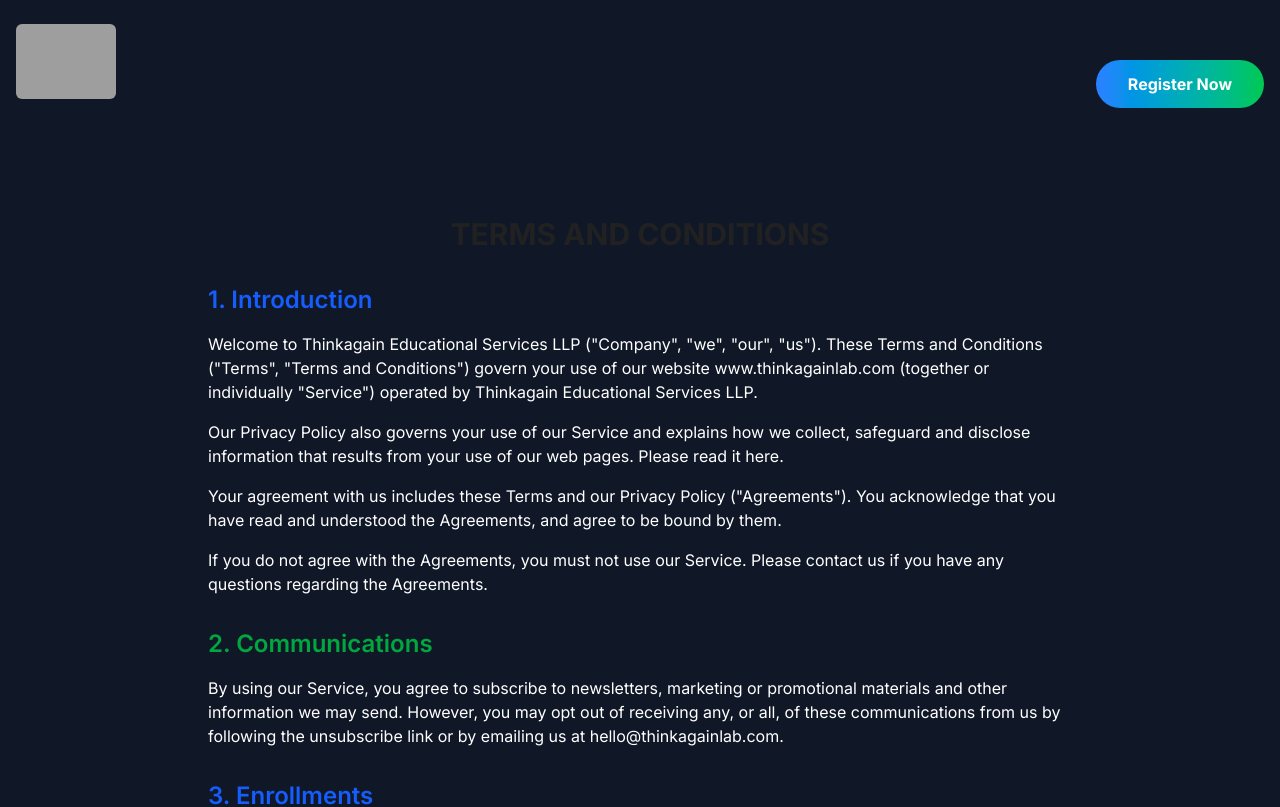
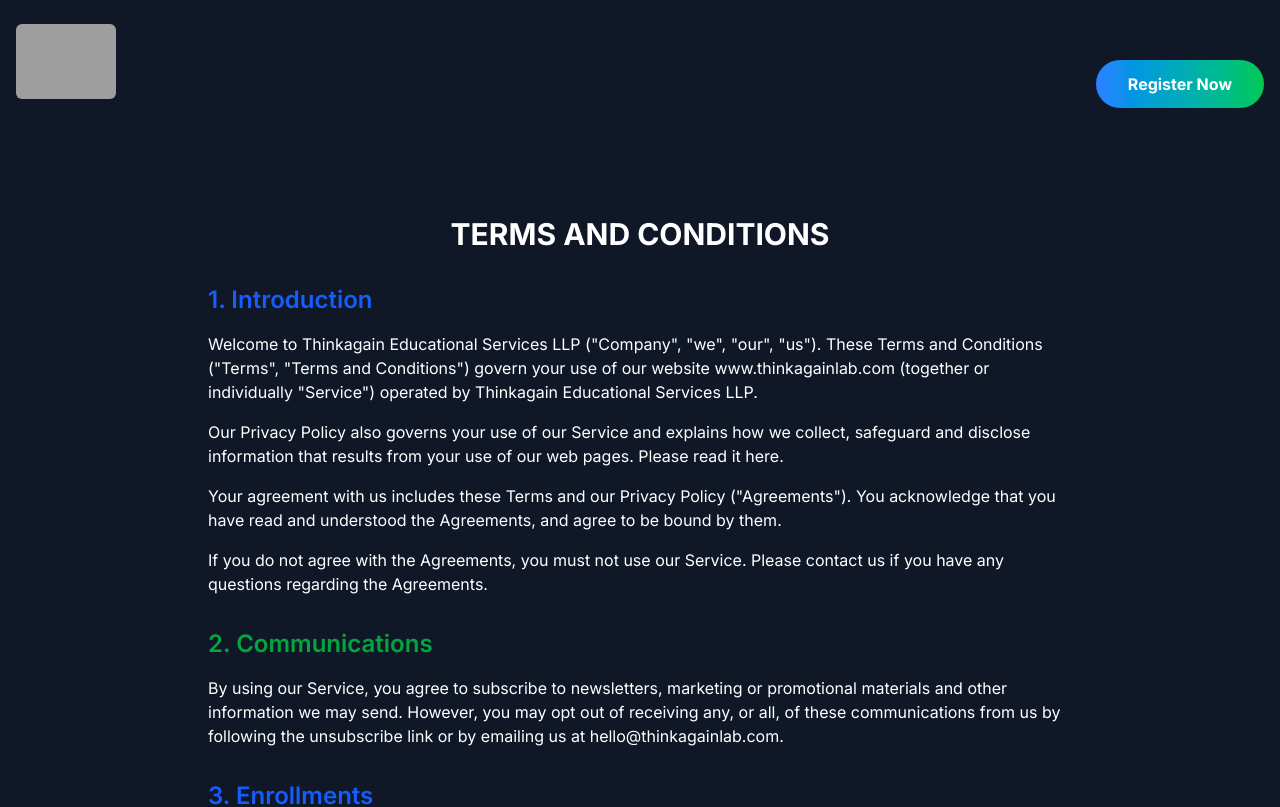
Before and after one commit to thinkagain-lab/academy, a Next.js app: page /terms-and-conditions in a window 1280 px wide. Shown: the top 807 px of the page. Built offline with nearby package versions, Linux system fonts and the light colour scheme; grey boxes are pictures that could not be loaded.

Commit message:
changed color

```diff
--- a/src/app/payment-policy/page.js
+++ b/src/app/payment-policy/page.js
@@ -20,7 +20,7 @@
                   </a>
                 </header>
     <div className="max-w-4xl mx-auto px-4 py-12 text-white">
-      <h1 className="text-3xl font-bold mb-8 text-center text-[#212121]">Payment Policy</h1>
+      <h1 className="text-3xl font-bold mb-8 text-center text-white">Payment Policy</h1>
       <div className="text-sm text-gray-600 mb-8 text-center">Last updated 30th April 2020</div>
 
       <div className="space-y-6">
--- a/src/app/terms-and-conditions/page.js
+++ b/src/app/terms-and-conditions/page.js
@@ -20,7 +20,7 @@
               </a>
             </header>
     <div className="max-w-4xl mx-auto px-4 py-12 text-white">
-      <h1 className="text-3xl font-bold mb-8 text-center text-[#212121]">TERMS AND CONDITIONS</h1>
+      <h1 className="text-3xl font-bold mb-8 text-center text-white">TERMS AND CONDITIONS</h1>
 
       <div className="space-y-8">
         <section>
```
